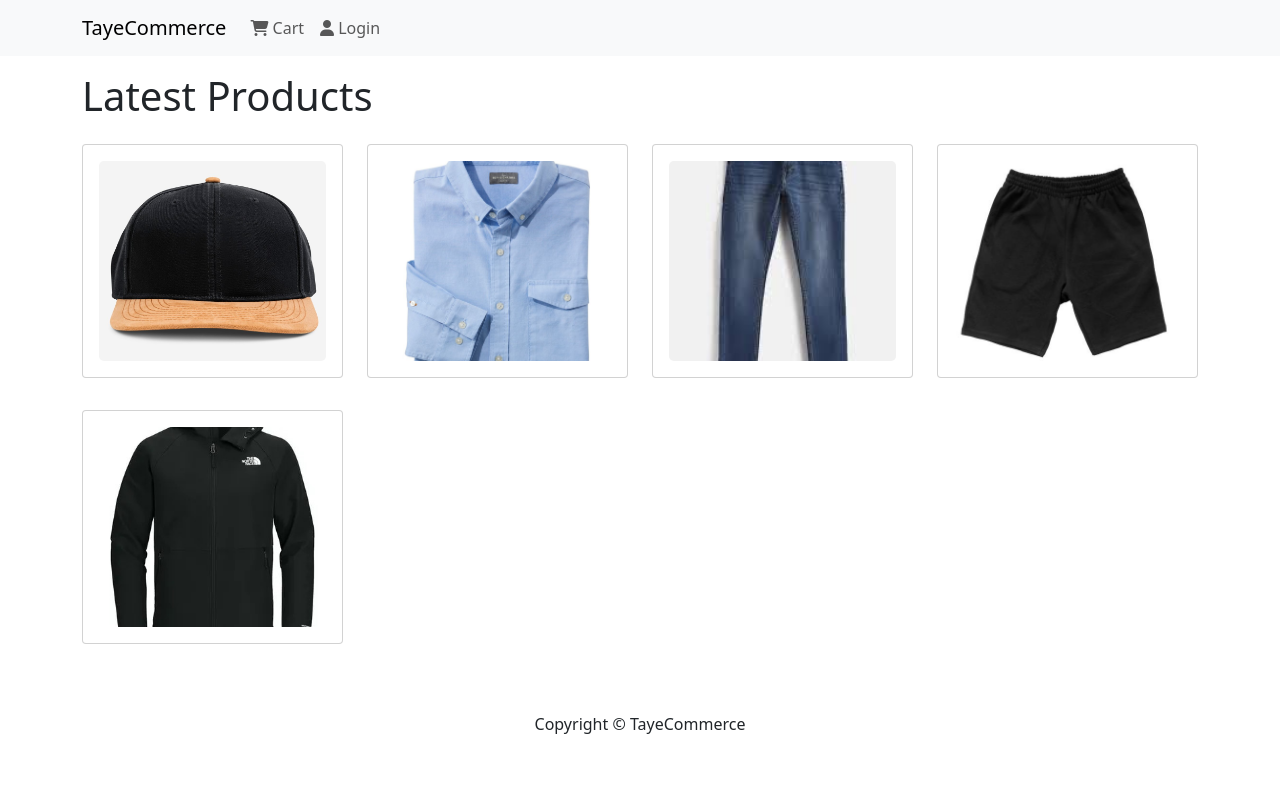
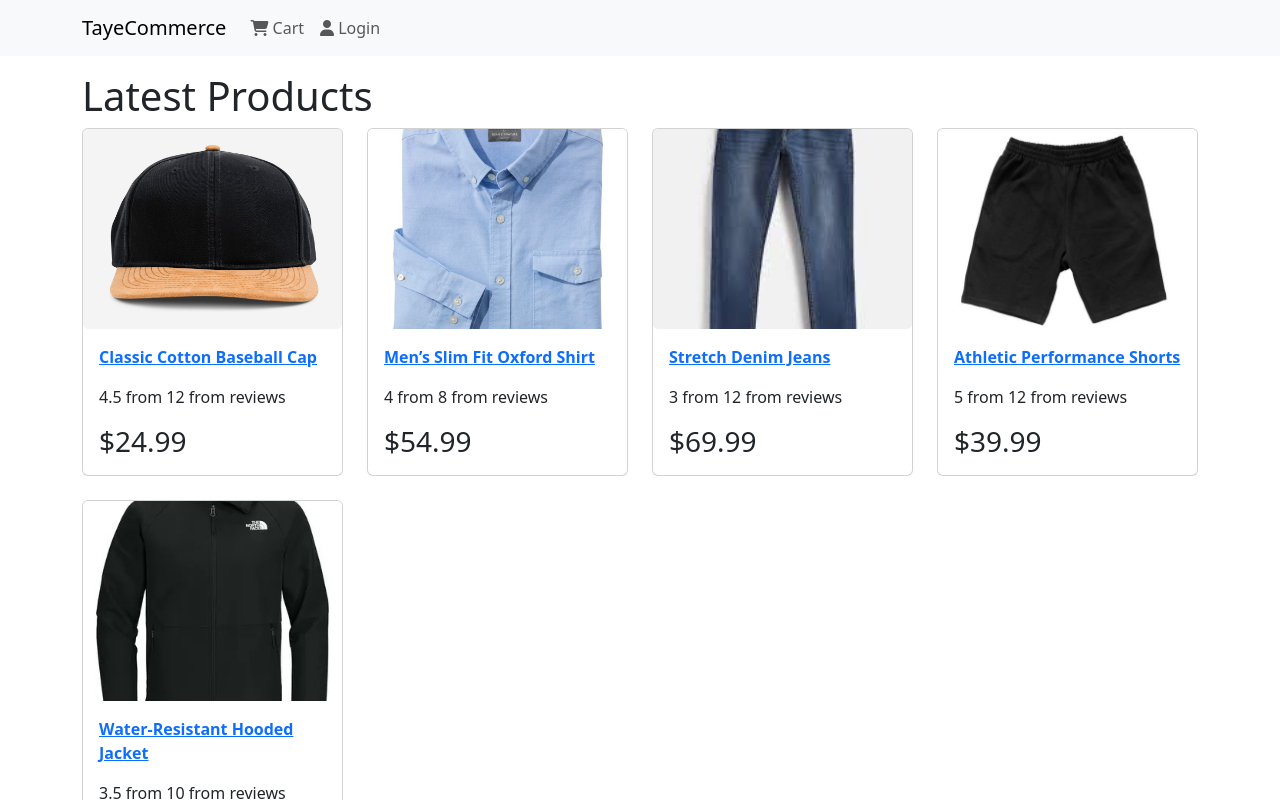
Before and after one commit to etay1/TayeCommerce, a React (Create React App) app in the folder frontend/: page / in a window 1280 px wide. Shown: the top 800 px of the page. Built offline with nearby package versions, Linux system fonts and the light colour scheme.

Commit message:
[REF] components: temporary rework of products

```diff
--- a/frontend/src/components/Product.js
+++ b/frontend/src/components/Product.js
@@ -4,13 +4,31 @@ import styles from './Product.module.css'
 
 function Product({ product }) {
     return (
-        <Card className={styles.productCard}>
+        <Card className="styles.productCard">
             <a href={`/product/${product._id}`}>
                 <Card.Img
-                    src={product.image}
-                    className={styles.productImage}
-                />
+                src={product.image}
+                className={styles.productImage}/>
             </a>
+
+            <Card.Body>
+                <a href={`/product/${product._id}`}>
+                    <Card.Title as="div">
+                        <strong>{product.name}</strong>
+                    </Card.Title>
+                </a>
+
+                <Card.Text as="div">
+                    <div className="my-3">
+                        {product.rating} from {product.numReviews} from reviews
+                    </div>
+                </Card.Text>
+
+                <Card.Text as="h3">
+                    ${product.price}
+                </Card.Text>
+
+            </Card.Body>
         </Card>
     )
 }
--- a/frontend/src/screens/HomeScreen.js
+++ b/frontend/src/screens/HomeScreen.js
@@ -7,7 +7,7 @@ function HomeScreen() {
     return (
         <div>
             <h1>Latest Products</h1>
-            <Row>
+            <Row className="g-4">
                 {products.map(product => (
                     <Col key={product._id} sm={12} md={6} lg={4} xl={3}>
                         <Product product={product} />
```
Also changed, not shown: frontend/src/components/Product.module.css (line endings or trailing spaces).
